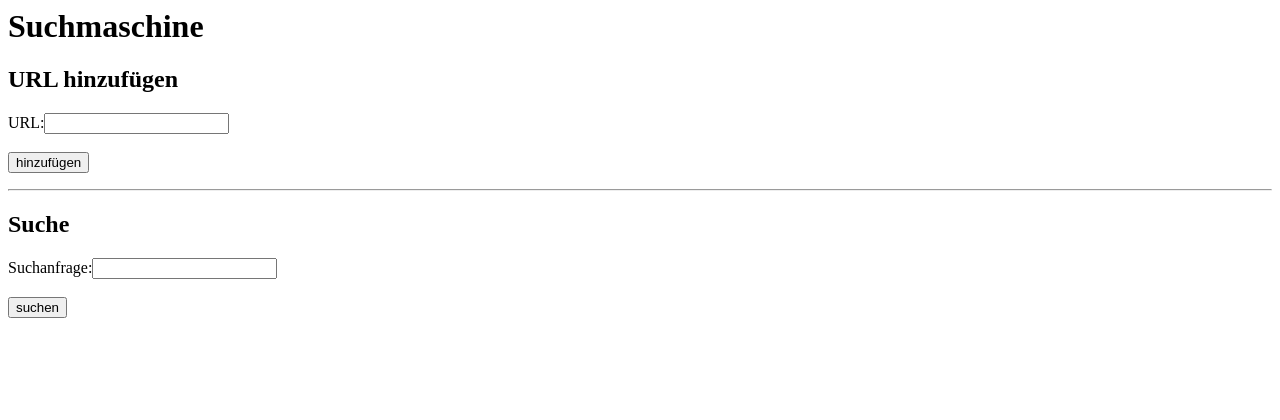
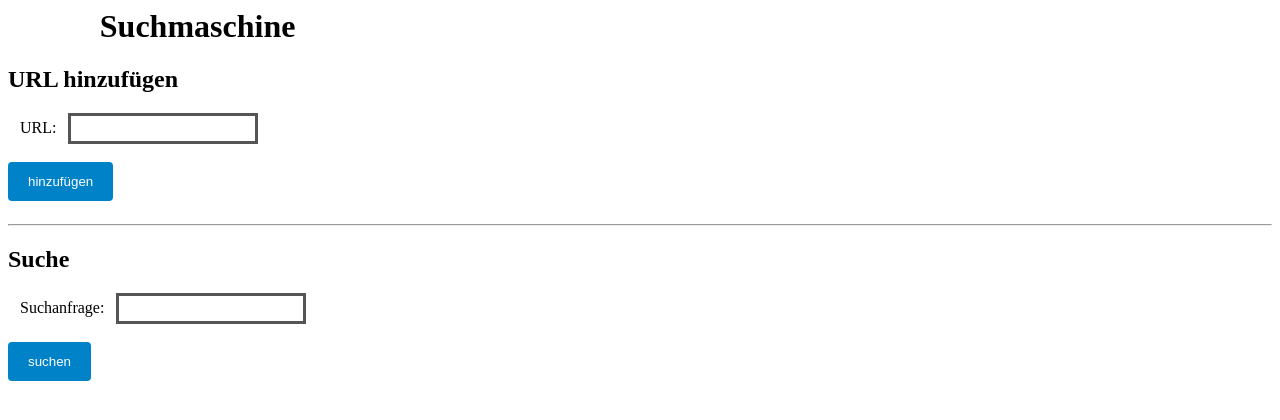
Before and after one commit to tremmele/DB-Programmschnittstellen, a PHP site: page / in a window 1280 px wide. Shown: the top 420 px of the page. Run offline with PHP 8.4, Linux system fonts and the light colour scheme.

Commit message:
add stylesheet

```diff
--- a/frontend/index.php
+++ b/frontend/index.php
@@ -1,5 +1,6 @@
 <html>
     <head>
+        <link rel = "stylesheet" type = "text/css" href = "style.css" />
         <title>Suchmaschine</title>
     </head>
     <body>
@@ -25,7 +26,7 @@
             // Add URL
             addUrl($_POST['url']);
         }
-        echo "<hr>";
+        echo "<br><br><hr>";
 
         // Search Form
         echo "<h2>Suche</h2>";
@@ -38,7 +39,7 @@
         // Print search results
         if(isset($_POST['searchQuery']))
         {
-            echo "<h3>Suchanfrage: " . $_POST['searchQuery'] . "</h3>";
+            echo "<br><h3>Suchanfrage: " . $_POST['searchQuery'] . "</h3>";
             search($_POST['searchQuery']);
         }
     ?>
--- /dev/null
+++ b/frontend/style.css
@@ -0,0 +1,35 @@
+h1 {
+	width: 30%;
+	text-align: center;
+}
+
+form {
+    width: 30%;
+}
+
+hr {
+    margin-top: 10px;
+}
+
+input[type=text] {
+    width: 50%;
+    background-color: white;
+    padding: 5px 10px;
+    border: 3px solid #555;
+    box-sizing: border-box;
+}
+
+label {
+    padding: 5px 12px 0px 12px;
+    display: inline-block;
+}
+
+input[type=submit], button {
+    background-color: #0082c9;
+    color: white;
+    padding: 12px 20px;
+    border: none;
+    border-radius: 4px;
+    cursor: pointer;
+    float: left;
+}
```
